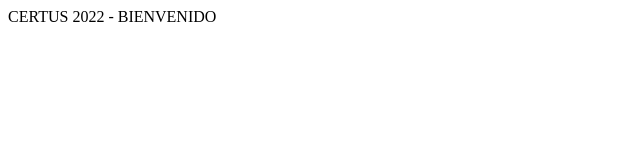
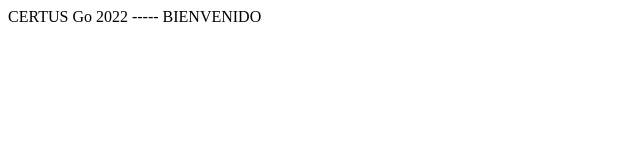
Before and after one commit to natalia2704/natalia2704.github.io, a plain HTML site: page index.html in a window 1280 px wide. Shown: the whole page, without its empty margins (0-640 px from the left). Drawn offline with Linux system fonts and the light colour scheme.

Commit message:
pagina de bienvenido - versión inicial

```diff
--- a/index.html
+++ b/index.html
@@ -7,6 +7,6 @@
     <title>CERTUS</title>
 </head>
 <body>
-    CERTUS 2022 - BIENVENIDO
+      CERTUS Go 2022 ----- BIENVENIDO
 </body>
 </html>
```
